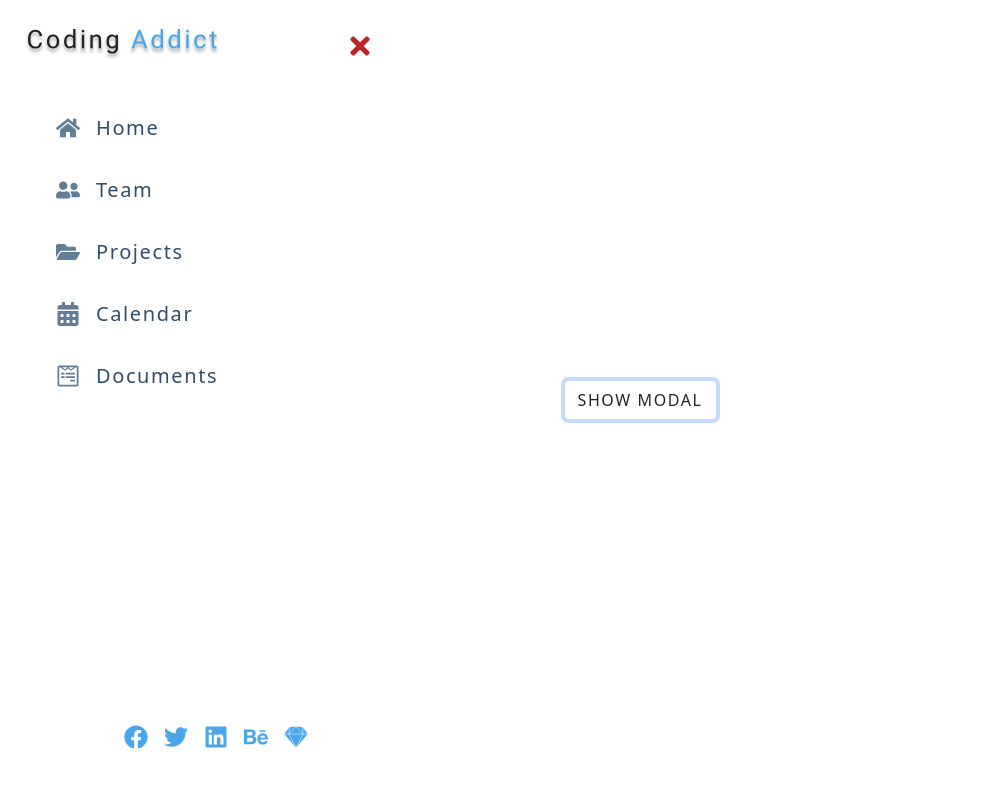
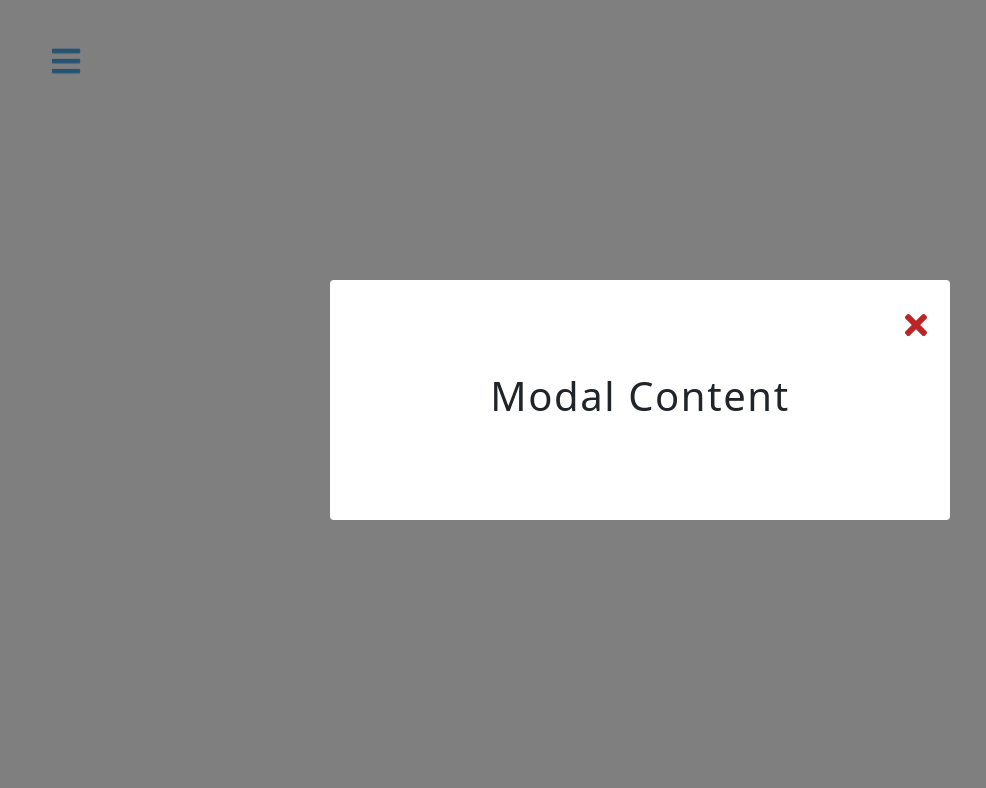
Before and after one commit to KaushalDhakal0/CustomComponents, a React (Create React App) app: page / in a window 1280 px wide. Both pictures are taken after a click on the button "SHOW MODAL". Shown: the top 788 px of the page, without its empty margins (0-986 px from the left). Built offline with nearby package versions, Linux system fonts and the light colour scheme.

Commit message:
modal and sidebar completed

```diff
--- a/src/Components/SidebarModal/Main.js
+++ b/src/Components/SidebarModal/Main.js
@@ -1,16 +1,18 @@
 import React, { useContext } from "react";
 import Modal from "./Modal";
 import { FaBars } from "react-icons/fa";
-import { AppContext } from "../../context";
+import { useGlobalContext } from "../../context";
 const Main = () => {
-  const data = useContext(AppContext);
-  console.log(data);
+  const { openModal, openSidebar } = useGlobalContext();
+  // console.log(data);
   return (
     <main>
-      <button className="sidebar-toggle">
+      <button className="sidebar-toggle" onClick={openSidebar}>
         <FaBars />
       </button>
-      <button className="btn">show modal</button>
+      <button className="btn" onClick={() => openModal()}>
+        show modal
+      </button>
     </main>
   );
 };
--- a/src/Components/SidebarModal/Modal.js
+++ b/src/Components/SidebarModal/Modal.js
@@ -1,12 +1,20 @@
 import React, { useContext } from "react";
 import { FaTimes } from "react-icons/fa";
-// import { AppContext } from "../../context";
+import { useGlobalContext } from "../../context";
+
 const Modal = () => {
+  // console.log(console.log(useGlobalContext()));
+
+  const { isModalOpen, closeModal } = useGlobalContext();
   return (
-    <div className={`modal-overlay `}>
+    <div
+      className={`${
+        isModalOpen ? "modal-overlay show-modal" : "modal-overlay"
+      }`}
+    >
       <div className="modal-container">
         <h1>Modal Content</h1>
-        <button className="close-modal-btn">
+        <button className="close-modal-btn" onClick={() => closeModal()}>
           <FaTimes />
         </button>
       </div>
--- a/src/Components/SidebarModal/Sidebar.js
+++ b/src/Components/SidebarModal/Sidebar.js
@@ -2,13 +2,14 @@ import React from "react";
 import logo from "./logo.svg";
 import { FaTimes } from "react-icons/fa";
 import { social, links } from "./data";
-
+import { useGlobalContext } from "../../context";
 const SideBar = () => {
+  const { isSidebarOpen, openSidebar, closeSidebar } = useGlobalContext();
   return (
-    <aside className={`sidebar show-sidebar`}>
+    <aside className={`${isSidebarOpen ? "sidebar show-sidebar" : "sidebar"}`}>
       <div className="sidebar-header ">
         <img src={logo} alt="Dummy" className="logo" />
-        <button className="close-btn">
+        <button className="close-btn" onClick={closeSidebar}>
           <FaTimes />
         </button>
       </div>
--- a/src/context.js
+++ b/src/context.js
@@ -3,12 +3,30 @@ import React, { useState, useContext } from "react";
 const AppContext = React.createContext();
 
 const AppProvider = ({ children }) => {
-  const value = {
-    name: "Kaushal",
-    lName: "Dhakal",
-    age: 24,
-  };
-  return <AppContext.Provider value={value}>{children}</AppContext.Provider>;
+  const [isSidebarOpen, setIsSidebarOpen] = useState(false);
+  const [isModalOpen, setIsModalOpen] = useState(false);
+  const openSidebar = () => setIsSidebarOpen(true);
+  const closeSidebar = () => setIsSidebarOpen(false);
+  const openModal = () => setIsModalOpen(true);
+  const closeModal = () => setIsModalOpen(false);
+
+  const value = {};
+  return (
+    <AppContext.Provider
+      value={{
+        isModalOpen,
+        isSidebarOpen,
+        openModal,
+        closeModal,
+        openSidebar,
+        closeSidebar,
+      }}
+    >
+      {children}
+    </AppContext.Provider>
+  );
 };
 
+export const useGlobalContext = () => useContext(AppContext);
+
 export { AppContext, AppProvider };
```
